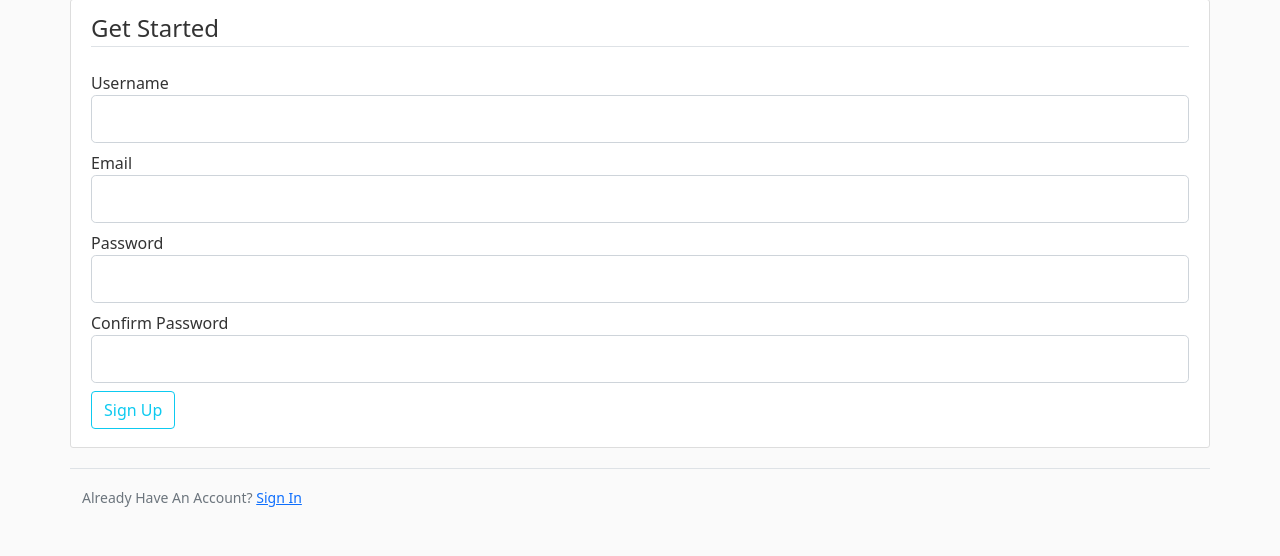
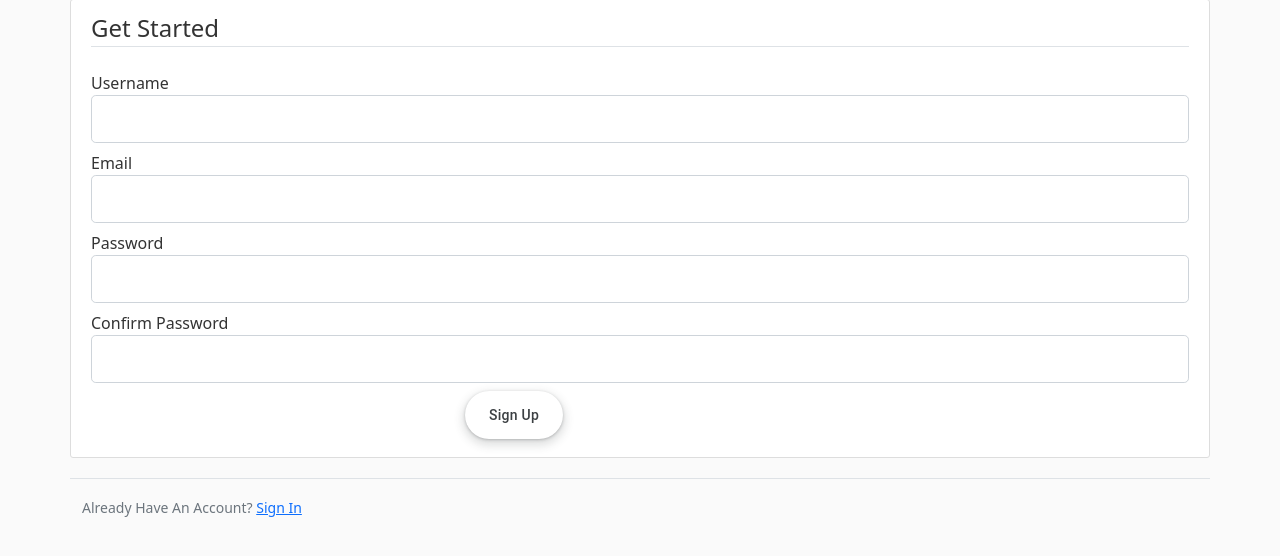
Before and after one commit to AtienoObwanda/pitchSplash, a Flask app: page /auth/register in a window 1280 px wide. Shown: the part 81-637 px from the top of the page. Run offline with Flask 2, Linux system fonts and the light colour scheme; some libraries are stand-ins or nearby versions.

Commit message:
styling buttons

```diff
--- a/app/templates/auth/register.html
+++ b/app/templates/auth/register.html
@@ -60,7 +60,13 @@
                 </div>
             </fieldset>
             <div class="form-group mb-2">
-                {{ form.submit(class="btn btn-outline-info") }}
+                <div class="row">
+                    <div class="col"></div>
+                    <div class="col">
+                        {{ form.submit(class="btn btn-outline-info button-17") }}
+                    </div>
+                    <div class="col"></div>
+                </div>
             </div>
         </form>
     </div>
```
Also changed, not shown: app/templates/auth/login.html (+7 -1 lines), app/templates/comment.html (+7 -1 lines), app/templates/pitch.html (+7 -1 lines).
